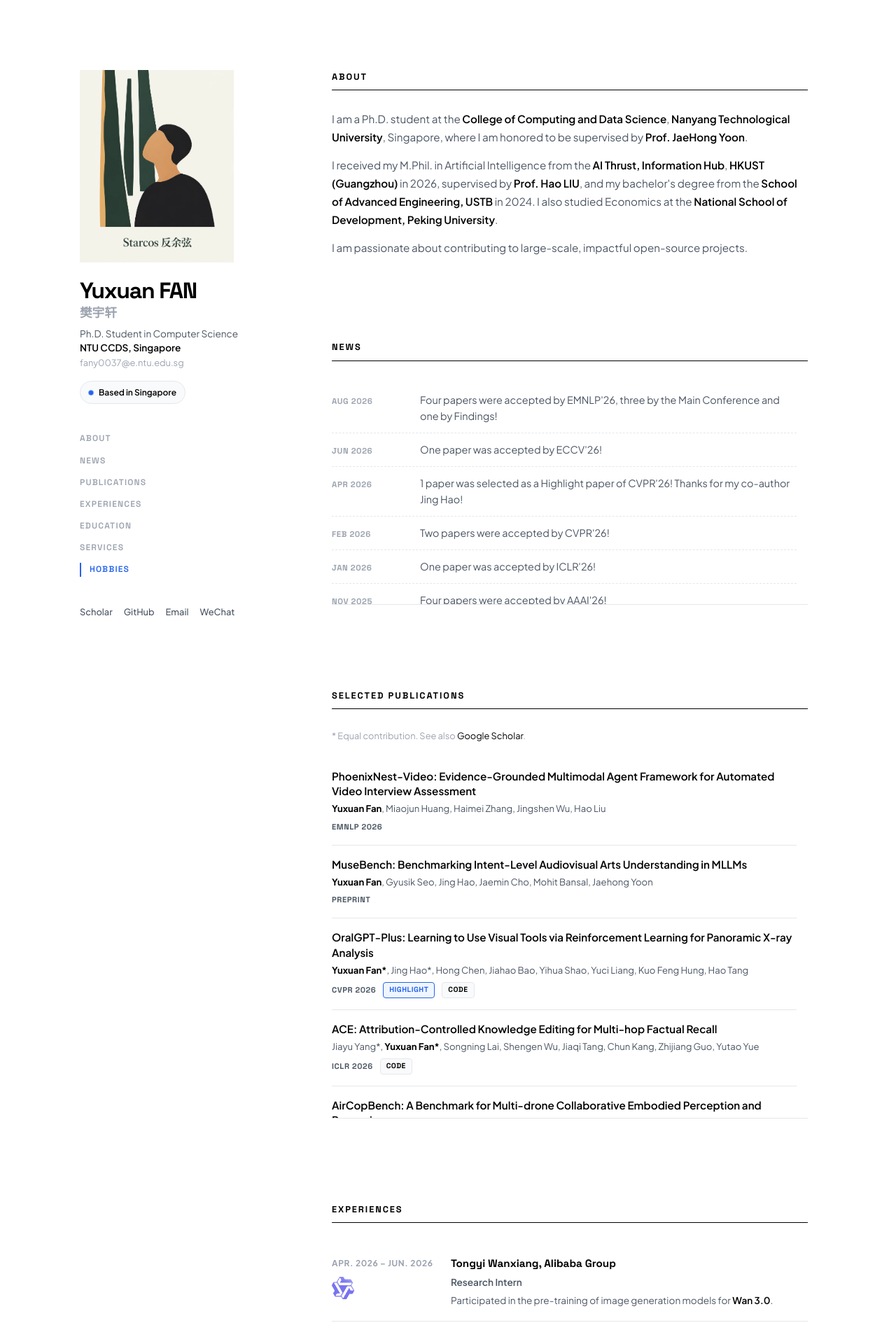
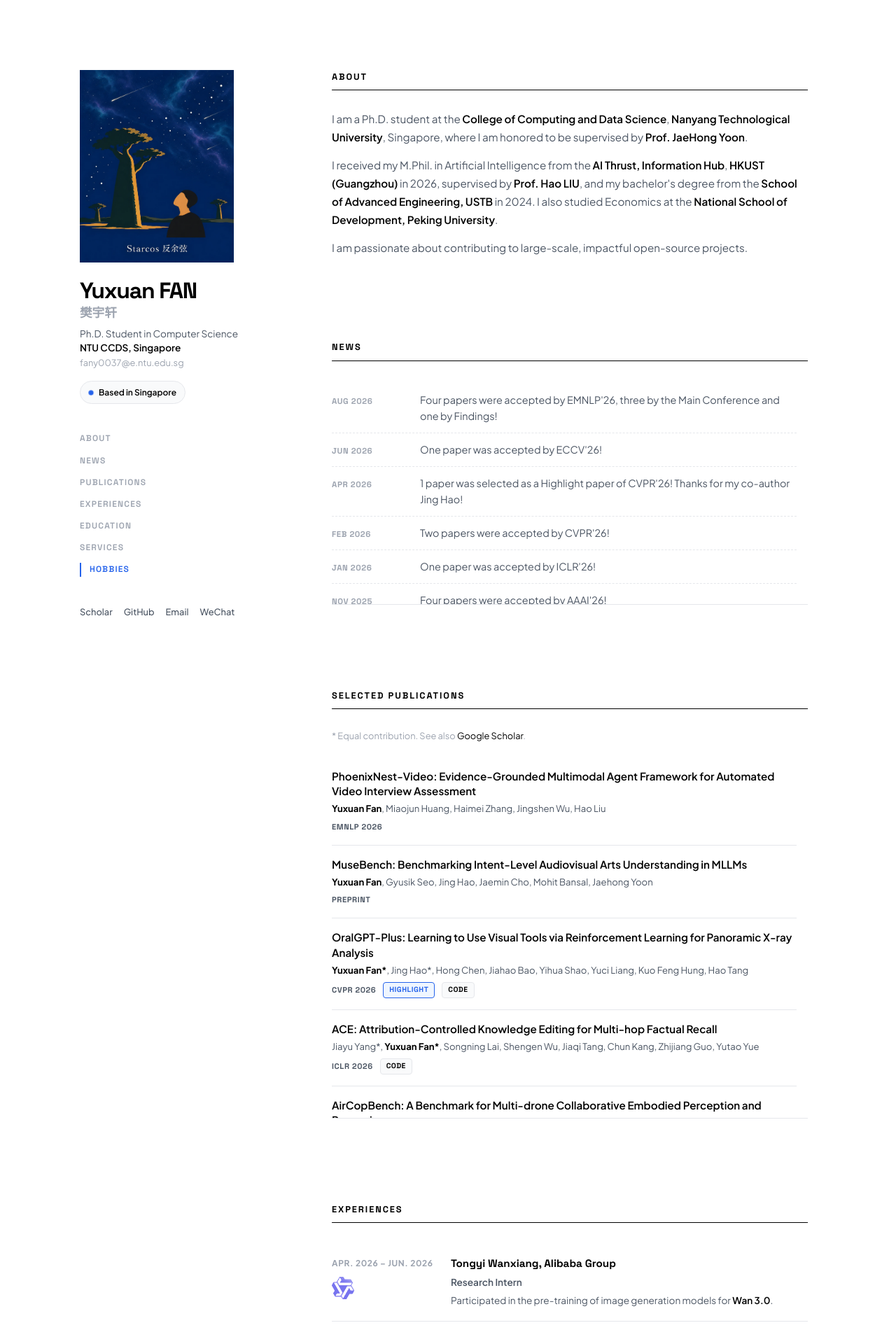
Before and after one commit to yuxuanfanOrion/yuxuanfanOrion.github.io, a Jekyll site: the page built from _pages/about.md, in a window 1280 px wide. Shown: the top 1910 px of the page at 70% size. Built offline with Jekyll 4.4.1, drawn with Linux system fonts in a browser that asks for light colours.

Commit message:
Use selected baobab portrait with meteors and nebulae

```diff
--- a/_layouts/home.html
+++ b/_layouts/home.html
@@ -25,7 +25,7 @@
   <aside class="sidebar">
     <div class="sidebar-top">
       <figure class="portrait-editorial">
-        <img src="/images/starcos-abstract.webp" alt="Starcos 反余弦: a simplified human silhouette looking up and left among abstract forest shapes" width="1122" height="1402" fetchpriority="high">
+        <img src="/images/starcos-baobab-nebula.webp" alt="Starcos 反余弦: an abstract figure gazing up beside a baobab tree beneath stars, meteors and nebulae" width="1122" height="1402" fetchpriority="high">
       </figure>
       <div class="sidebar-identity">
         <h1>Yuxuan FAN<span class="name-cn">樊宇轩</span></h1>
```
Also changed, not shown: README.md (+1 -1 lines), images/starcos-baobab-nebula.webp (added).
